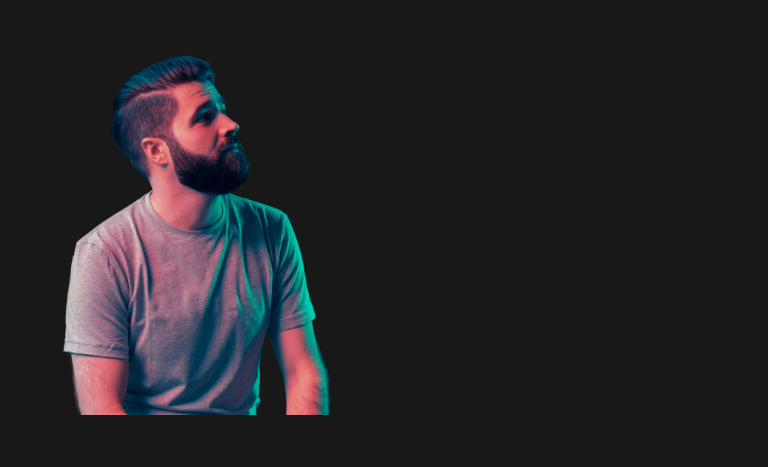
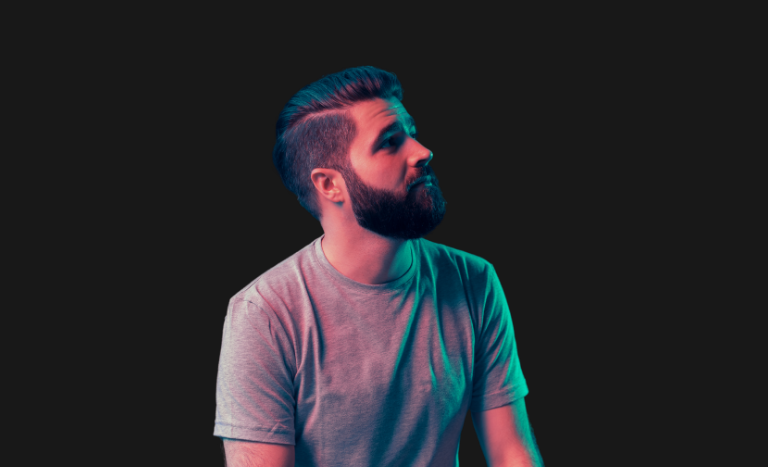
Before and after one commit to nishok19/html-css-proj-15, a plain HTML site: page index.html in a window 768 px wide. Shown: the part 85-552 px from the top of the page. Drawn offline with Linux system fonts and the light colour scheme.

Commit message:
Bug fix in Hero-section's responsiveness.

```diff
--- a/style.css
+++ b/style.css
@@ -459,8 +459,13 @@ nav {
     flex-direction: column;
   }
 
+  .hero-img {
+    display: flex;
+    justify-content: center;
+  }
+
   .hero-img img {
-    width: 400px;
+    width: 500px;
   }
 
   .hero-desc {
```
